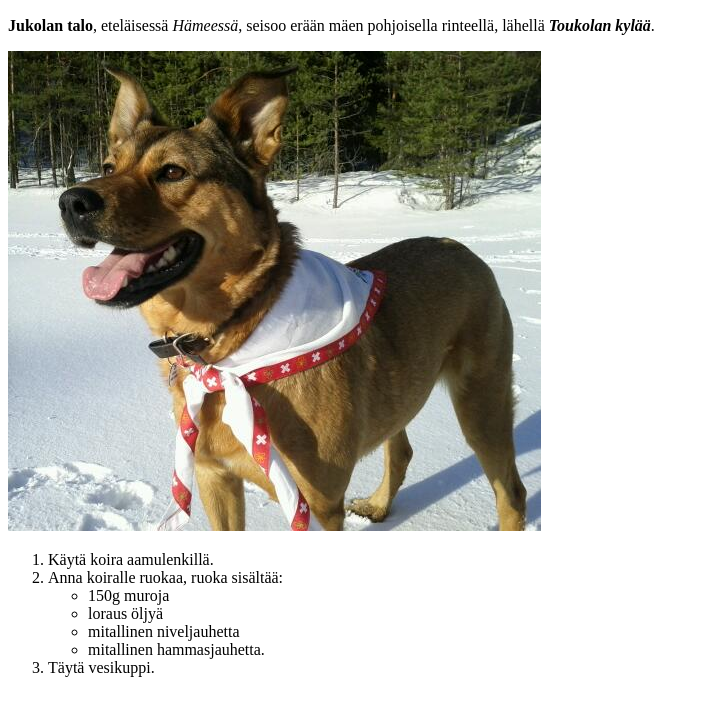
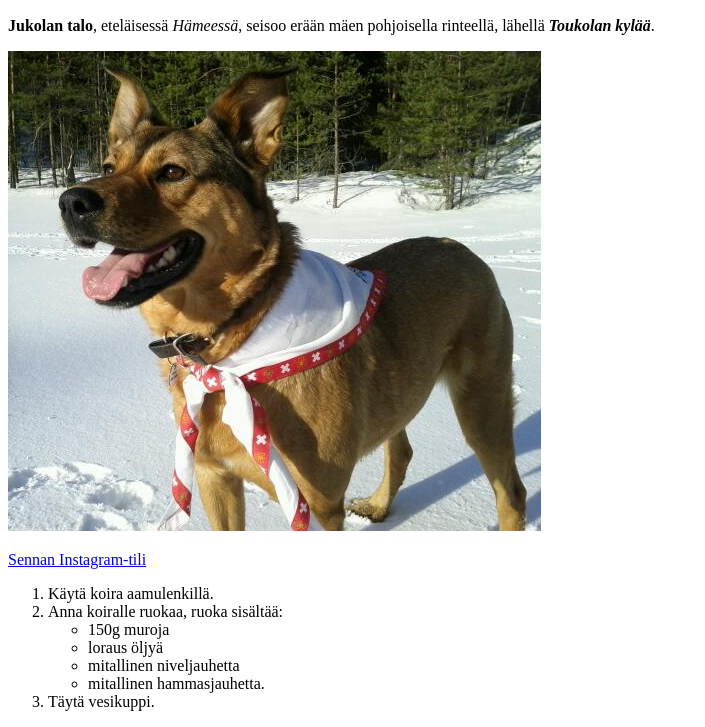
Before and after one commit to tmtoivon/lapio-webasto, a plain HTML site: page index.html in a window 1280 px wide. Shown: the part 110-837 px from the top of the page, without its empty margins (0-705 px from the left). Before the commit the page ends 803 px from the top, so only its background shows below. Drawn offline with Linux system fonts and the light colour scheme.

Commit message:
Osa 3. Kuudes tehtävä

```diff
--- a/index.html
+++ b/index.html
@@ -14,7 +14,11 @@
   <h2>Ensimmäinen luku</h2>
   <p><b>Jukolan talo</b>, eteläisessä <em>Hämeessä</em>, seisoo erään mäen pohjoisella rinteellä, lähellä <b><i>Toukolan kylää</i></b>.</p>
 
-<img src="senna-ch.jpg" alt="Senna Koiranen sveitsihuivissa"/>
+  <img src="senna-ch.jpg" alt="Senna Koiranen sveitsihuivissa"/>
+
+  <p>
+    <a href="https://instagram.com/sennakoiranen">Sennan Instagram-tili</a>
+  </p>
 
 <ol>
   <li>Käytä koira aamulenkillä.</li>
```
